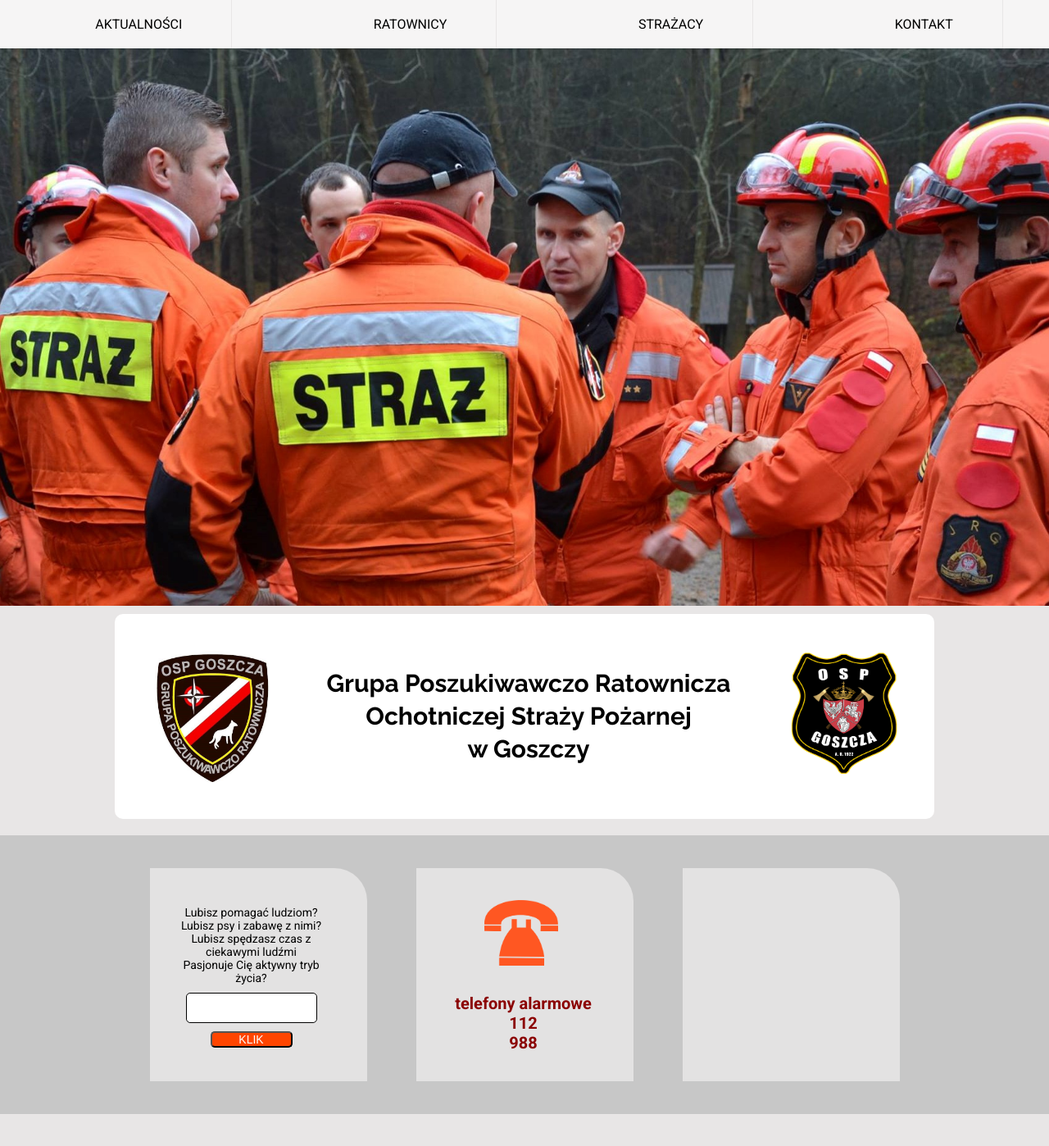
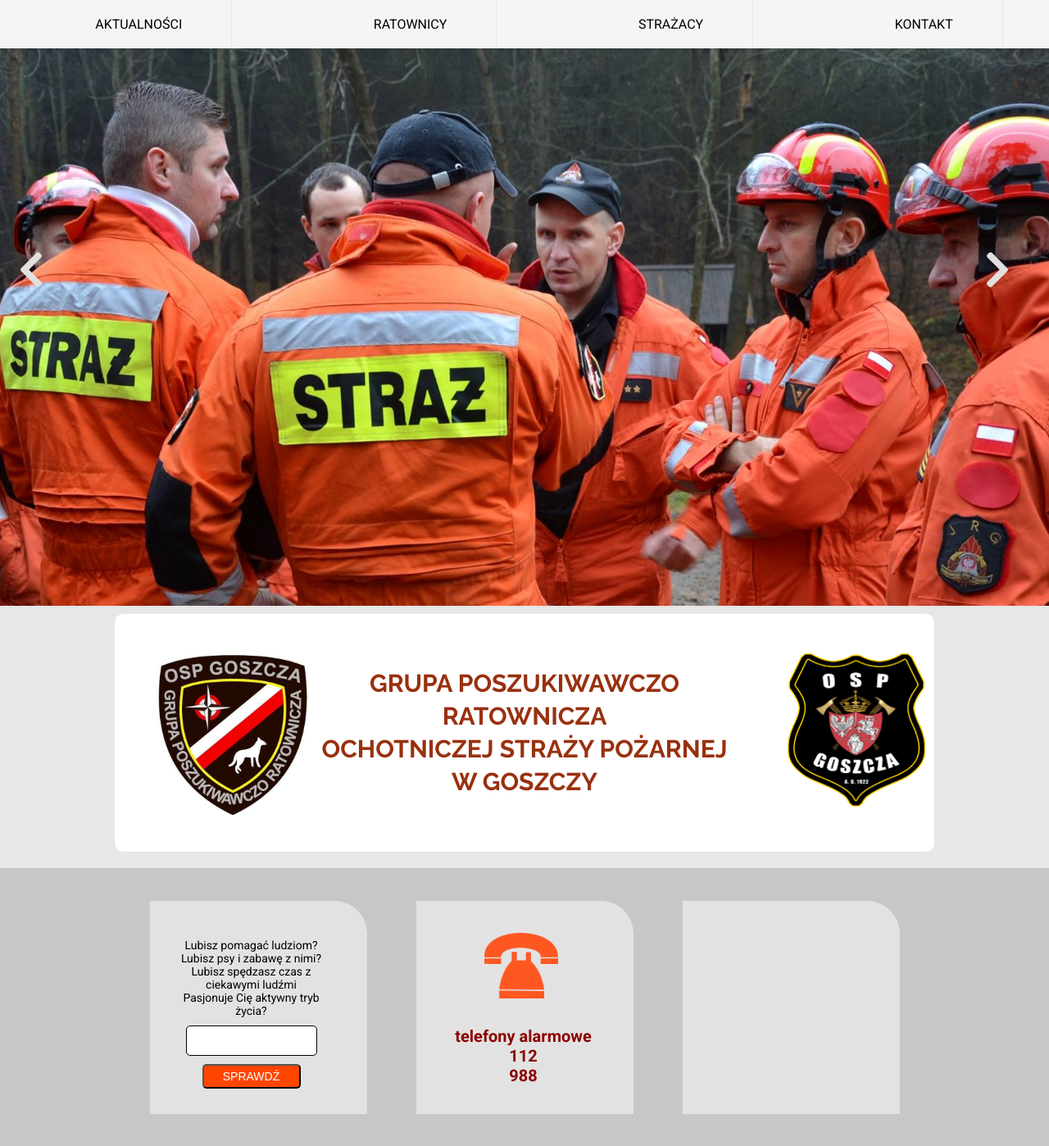
Before and after one commit to KatarzynaZapala/OSP-Goszcza-website, a React (Create React App) app in the folder osp-app/: page / in a window 1280 px wide. Shown: the whole page at 82% size. Before the commit the page ends 1359 px from the top, so only its background shows below. Built offline with nearby package versions, Linux system fonts and the light colour scheme; grey boxes are pictures that could not be loaded.

Commit message:
add popup and arrows

```diff
--- a/osp-app/public/index.html
+++ b/osp-app/public/index.html
@@ -24,7 +24,7 @@
       work correctly both with client-side routing and a non-root public URL.
       Learn how to configure a non-root public URL by running `npm run build`.
     -->
-    <title>React App</title>
+    <title>GRP OSP Goszcza</title>
   </head>
   <body>
     <noscript>You need to enable JavaScript to run this app.</noscript>
--- a/osp-app/src/js/NameApp.js
+++ b/osp-app/src/js/NameApp.js
@@ -1,42 +1,49 @@
 import React, {Component} from 'react';
 
-export default class NameForm extends Component {
-    constructor(props) {
-        super(props);
-        this.handleSubmit = this.handleSubmit.bind(this);
-        this.input = React.createRef();
-    }
-
-    handleSubmit(event) {
-        alert(this.input.current.value + "" + " dołącz do nas! \nNasza grupa poszukiwawczo - ratownicza wspiera Policję w akcjach poszukiwawczych. W pracy towarzyszą nam specjalnie wyszkolone psy ratownicze. Jeśli chcesz pomagać ludziom, lubisz psy i zabawę z nimi, nie boisz się nocy w lesie, chętnie spędzasz czas z ciekawymi ludźmi i pasjonuje Cię aktywny tryb życia - DOŁĄCZ DO NAS! \n\nZadzwoń do Grupy Ratowniczo Poszukiwawczej OSP Goszcza: \n608 439 323");
-        event.preventDefault();
-    }
-
-
+class Popup extends Component{
     render() {
         return (
-            <form className="entry_section" onSubmit={this.handleSubmit}>
-                 <p className="entry__text"> Lubisz pomagać ludziom? <br/>Lubisz psy i zabawę z nimi? <br/>Lubisz spędzasz czas z ciekawymi ludźmi <br/>Pasjonuje Cię aktywny tryb życia?</p>
-
-                    <input className="entry__input" type="text" ref={this.input} />
-
-                <input className="entry__btn" type="submit" value="klik" />
-            </form>
+            <div className='popup'>
+                <div className='popup_inner'>
+                    <h1 className="popup__header"> {this.props.text + " " +"dołącz do nas! "}</h1>
+                    <p className="popup__text">{"Nasza grupa poszukiwawczo - ratownicza wspiera Policję w akcjach poszukiwawczych. W pracy towarzyszą nam specjalnie wyszkolone psy ratownicze. Jeśli chcesz pomagać ludziom, lubisz psy i zabawę z nimi, nie boisz się nocy w lesie, chętnie spędzasz czas z ciekawymi ludźmi i pasjonuje Cię aktywny tryb życia - dołącz do nas! "}
+                    </p>
+                    <p className="popup__text_2">{"Zadzwoń do Grupy Ratowniczo Poszukiwawczej OSP Goszcza:"}</p>
+                    <p className="popup__number">{"608 439 323"}</p>
+                    <button className="popup__btn" onClick={this.props.closePopup}>czekamy na Ciebie!</button>
+                </div>
+            </div>
         );
     }
 }
-//
-//
-//     render() {
-//         return (
-//             <div className="entry_section">
-//
-//                 <p className="entry__text"> Lubisz pomagać ludziom? <br/>Lubisz psy i zabawę z nimi? <br/>Lubisz spędzasz czas z ciekawymi ludźmi <br/>Pasjonuje Cię aktywny tryb życia?</p>
-//                 <p style={{color:"red", fontSize: "12px"}}>{this.state.nameErr}</p>
-//                 < input className="entry__input" type="text" onChange={this.handleChange} value={this.state.name} placeholder="podaj swoje imię"/>
-//                 <button className="entry__btn" onClick={this.handleClick}>Klik</button>
-//             </div>
-//         )
-//     }
-// }
-//
+export default class  NameApp extends Component {
+    constructor(props) {
+        super(props);
+        this.state = {
+            showPopup: false
+        };
+        this.input = React.createRef()
+
+    }
+    togglePopup() {
+        this.setState({
+            showPopup: !this.state.showPopup
+        });
+    }
+    render() {
+        return (
+            <div className='entry_section'>
+                <p className="entry__text"> Lubisz pomagać ludziom? <br/>Lubisz psy i zabawę z nimi? <br/>Lubisz spędzasz czas z ciekawymi ludźmi <br/>Pasjonuje Cię aktywny tryb życia?</p>
+                <input className="entry__input" type="text" ref={this.input} />
+                <button className="entry__btn"  onClick={this.togglePopup.bind(this)}>sprawdź</button>
+                     {this.state.showPopup ?
+                    <Popup
+                        text={this.input.current.value}
+                        closePopup={this.togglePopup.bind(this)}
+                    />
+                    : null
+                }
+            </div>
+        );
+    }
+};
--- a/osp-app/src/js/Slider.js
+++ b/osp-app/src/js/Slider.js
@@ -97,6 +97,7 @@ function Carousel() {
     )
 
     const handlePrev = () => {
+    //     console.log("test");
         if (counter === 0) {
             setCounter(2)
         } else {
@@ -114,9 +115,11 @@ function Carousel() {
 
     return (
         <div className={"carousel"}>
-            <i onClick={handlePrev} className="fas fa-chevron-left"/>
-            <div> {carousel_element()}</div>
-            <i onClick={handleNext} className="fas fa-chevron-right"/>
+            <FontAwesomeIcon className="prev_arrow" icon={faChevronLeft} onClick={handlePrev}/>
+            {/*<i  className="fas fas-chevron-left"/>*/}
+            <div className="carousel_element"> {carousel_element()}</div>
+            <FontAwesomeIcon className="next_arrow" icon={faChevronRight} onClick={handleNext}/>
+            {/*<i onClick={handleNext} className="fas fa-chevron-right"/>*/}
         </div>
     );
 }
--- a/osp-app/src/js/WidgetsSection.js
+++ b/osp-app/src/js/WidgetsSection.js
@@ -8,7 +8,7 @@ export default class WidgetsSection extends Component {
         return (
             <section className="container widget_section_container">
                 <div className="widgets_container">
-                    <div className="widget name_application">
+                    <div className="widget name_application" id="content">
                         <NameApp/>
                     </div>
                     <div className="widget alarm_numbers">
--- a/osp-app/src/scss/elements/_header.scss
+++ b/osp-app/src/scss/elements/_header.scss
@@ -5,6 +5,8 @@
   box-sizing: border-box;
   background-color: $body-color;
   font-family: 'Raleway', sans-serif;
+  text-transform: uppercase;
+  color: $header-color;
 
   @include tablet{
     padding-top: 5px;
@@ -43,6 +45,10 @@
         width: 150px;
         height: 160px;
         @include tablet {
+          width: 180px;
+          height:180px;
+        }
+        @include notebook {
           width: 200px;
           height: 200px;
         }
@@ -52,9 +58,15 @@
         height: 160px;
         padding-bottom: 10px;
         @include tablet {
-          width: 210px;
-          height: 220px;
+          width: 180px;
+          height: 200px;
       }
+        @include notebook {
+          width: 190px;
+          height: 200px;
+          padding-right: 20px;
+          margin: 0 0 0 60px;
+        }
 
     }
     .header_text {
@@ -66,6 +78,7 @@
       font-size: 20px;
       text-align: center;
       padding: 40px 15px;
+      margin: 0;
       @include mobile {
         padding: 0 15px;
         text-align: center;
--- a/osp-app/src/scss/elements/_nameApp.scss
+++ b/osp-app/src/scss/elements/_nameApp.scss
@@ -37,7 +37,77 @@
   background-color: orangered;
   color: #fff;
   border-radius: 5px;
-  width: 100px;
+  width: 120px;
+  height: 30px;
   margin-top:10px;
   text-transform: uppercase;
+
 }
+
+.popup {
+  position: fixed;
+  width: 100%;
+  height: 100%;
+  top: 0;
+  left: 0;
+  right: 0;
+  bottom: 0;
+  margin: auto;
+  background-color: rgba(0,0,0, 0.5);
+}
+.popup_inner {
+  position: absolute;
+  left: 5%;
+  right: 10%;
+  top: 25%;
+  bottom: 25%;
+  margin: auto;
+  padding: 20px;
+  background: #e9e9e9;
+  width: 300px;
+  height: 460px;
+  border-top-right-radius: 20px;
+  text-align: center;
+
+  @include notebook{
+    width: 550px;
+    height: 400px;
+    line-height: 30px;
+    left: 25%;
+    right: 25%;
+    top: 25%;
+    bottom: 25%;
+  }
+
+}
+
+.popup__header {
+  text-transform: uppercase;
+  color: $header-color;
+  padding-bottom: 20px;
+  font-weight: bold;
+}
+
+.popup__text_2 {
+  display: inline-block;
+  padding-top: 20px;
+
+}
+
+.popup__number {
+  font-size: 20px;
+  color: red;
+
+}
+
+.popup__btn {
+  font-size: 14px;
+  background-color: $header-color;
+  color: white;
+  border-radius: 10px;
+  width: 180px;
+  height: 30px;
+  margin-top:20px;
+  text-transform: uppercase;
+
+}
--- a/osp-app/src/scss/elements/_nav.scss
+++ b/osp-app/src/scss/elements/_nav.scss
@@ -16,7 +16,7 @@ a {
   width: 100%;
   background-color: rgba(250, 250, 250, 0.6);
   box-shadow: 1px 1px 5px 0 rgba(0, 0, 0, .1);
-  z-index: 1;
+  //z-index: 1;
 }
 
 .nav_container ul {
--- a/osp-app/src/scss/elements/_slider.scss
+++ b/osp-app/src/scss/elements/_slider.scss
@@ -2,14 +2,16 @@
 
 .carousel {
   box-sizing: border-box;
-  //margin: 0 auto;
-  max-width: 100vh;
-  min-width: 400px;
-  //height: 600px;
+  max-width: 100vw;
   display: flex;
   justify-content: center;
   text-align: center;
-  flex-shrink: 1 ;
+  flex-shrink: 1;
+
+  .carousel_element {
+    box-sizing: border-box;
+    width: 100%;
+  }
 
   i {
     display: flex;
@@ -23,17 +25,65 @@
     background-repeat: no-repeat;
     background-position: center;
     background-size: cover;
-    width: 100vw;
+    //width: 100vw;
     height: 320px;
     margin-top: 59px;
+    z-index: 1;
     @include tablet {
-      height: 500px ;
-      width: 100vw;
+      height: 500px;
+      //width: 100vw;
     }
-    @include notebook{
+    @include notebook {
       height: 680px;
       width: 100vw;
+      right: 1%;
     }
+  }
+
+  .fa-chevron-left {
+    position: fixed;
+    z-index: 2;
+    width: 20px;
+    height: 20px;
+    color: #e2dfdf;
+    left: 3%;
+    top: 20%;
+    @include tablet {
+      top: 30%;
+      width: 30px;
+      height: 30px;
+
+    }
+    @include notebook {
+      top: 38%;
+      width: 50px;
+      height: 50px;
+      left: 1%;
+    }
+
+
+  }
+
+  .fa-chevron-right {
+    position: fixed;
+    z-index: 2;
+    width: 20px;
+    height: 20px;
+    color: #e2dfdf;
+    right: 3%;
+    top: 20%;
+    @include tablet {
+      top: 30%;
+      width: 30px;
+      height: 30px;
+    }
+    @include notebook {
+      top: 38%;
+      width: 50px;
+      height: 50px;
+    }
+
+
   }
 
   .foto1 {
@@ -45,54 +95,67 @@
     @extend %foto;
     background-image: url("/image/foto1.jpg");
   }
+
   .foto2 {
     @extend %foto;
     background-image: url("/image/foto2.jpg");
   }
+
   .foto3 {
     @extend %foto;
     background-image: url("/image/foto3.jpg");
   }
+
   .foto4 {
     @extend %foto;
     background-image: url("/image/foto4.jpg");
   }
+
   .foto5 {
     @extend %foto;
     background-image: url("/image/foto5.jpg");
   }
+
   .foto6 {
     @extend %foto;
     background-image: url("/image/foto6.jpg");
   }
+
   .foto7 {
     @extend %foto;
     background-image: url("/image/foto7.jpg");
   }
+
   .foto8 {
     @extend %foto;
     background-image: url("/image/foto8.jpg");
   }
+
   .foto9 {
     @extend %foto;
     background-image: url("/image/foto9.jpg");
   }
+
   .foto10 {
     @extend %foto;
     background-image: url("/image/foto10.jpg");
   }
+
   .foto11 {
     @extend %foto;
     background-image: url("/image/foto11.jpg");
   }
+
   .foto12 {
     @extend %foto;
     background-image: url("/image/foto12.jpg");
   }
+
   .foto13 {
     @extend %foto;
     background-image: url("/image/foto13.jpg");
   }
+
   .foto14 {
     @extend %foto;
     background-image: url("/image/foto14.jpg");
```
